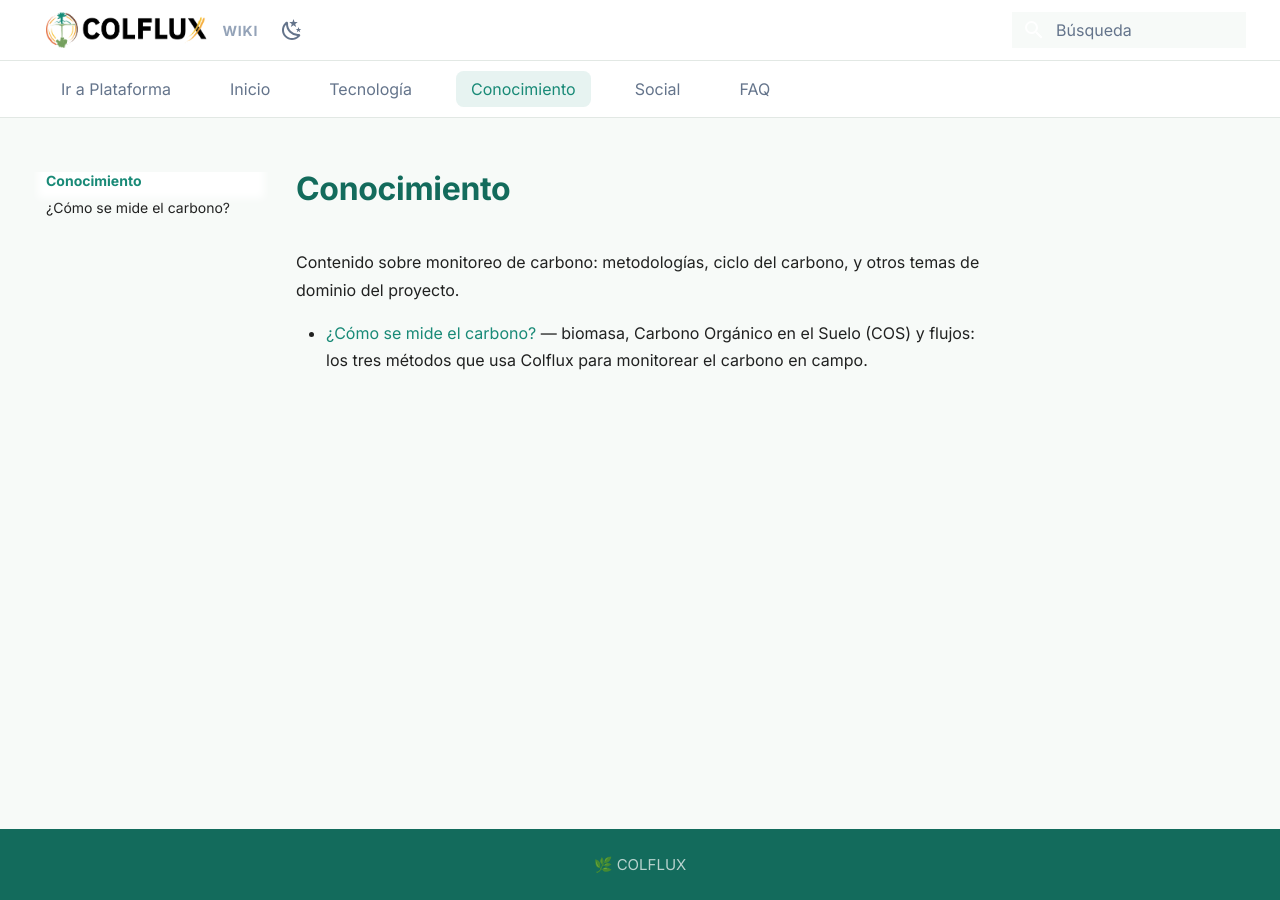
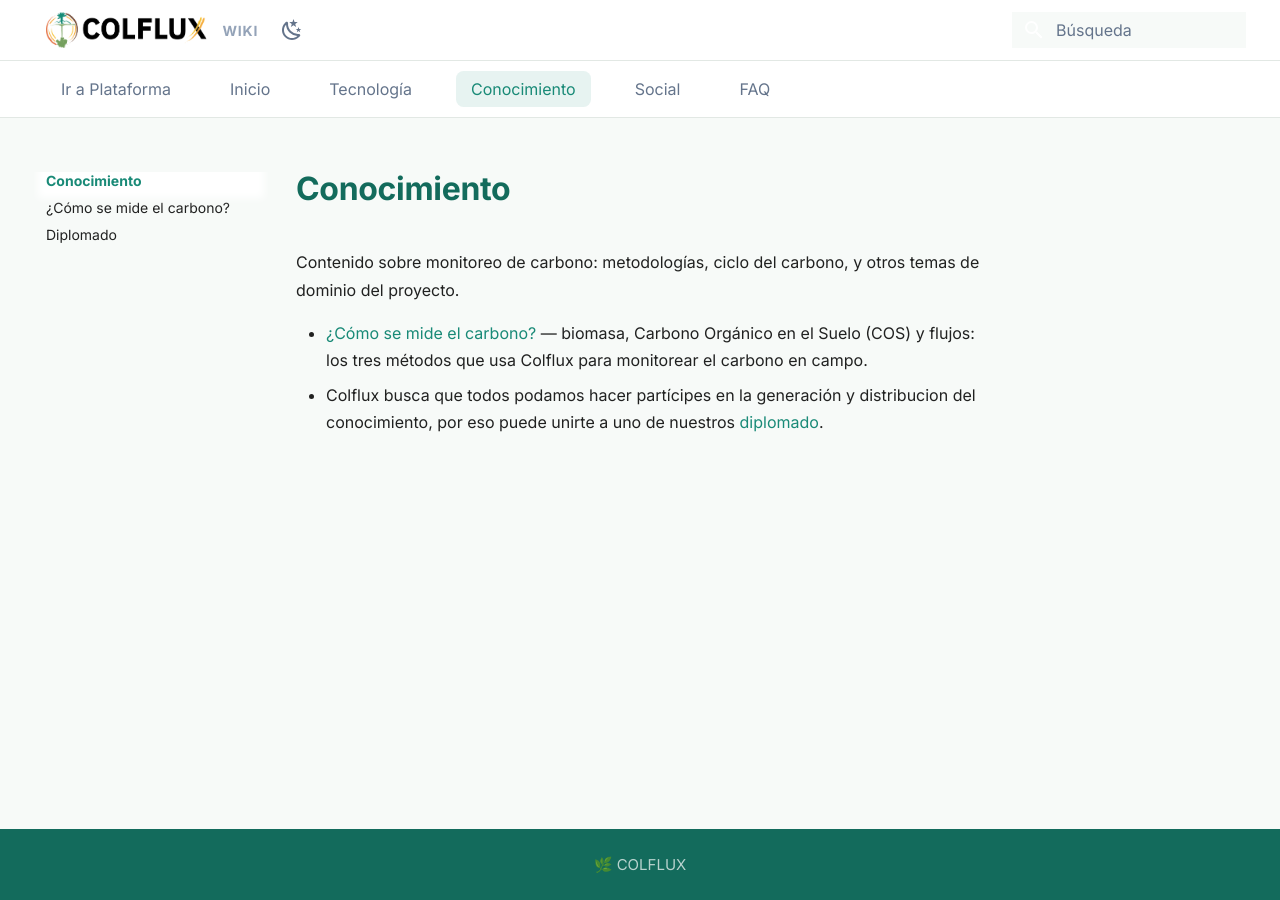
Before and after one commit to colflux/context, an MkDocs documentation site: the page built from docs/conocimiento/index.md, in a window 1280 px wide. Built offline with MkDocs 1.6.1 and Material for MkDocs 9.7.7, drawn with Linux system fonts in a browser that asks for light colours.

Commit message:
Se agregó texto explicativo en conocimiento

```diff
--- a/docs/conocimiento/index.md
+++ b/docs/conocimiento/index.md
@@ -3,3 +3,4 @@
 Contenido sobre monitoreo de carbono: metodologías, ciclo del carbono, y otros temas de dominio del proyecto.
 
 - [¿Cómo se mide el carbono?](como-se-mide-el-carbono.md) — biomasa, Carbono Orgánico en el Suelo (COS) y flujos: los tres métodos que usa Colflux para monitorear el carbono en campo.
+- Colflux busca que todos podamos hacer partícipes en la generación y distribucion del conocimiento, por eso puede unirte a uno de nuestros [diplomado](diplomado.md).
--- a/mkdocs.yml
+++ b/mkdocs.yml
@@ -63,11 +63,11 @@ nav:
   - Conocimiento:
       - conocimiento/index.md
       - conocimiento/como-se-mide-el-carbono.md
+      - Diplomado: social/diplomado.md
   - Social:
       - social/index.md
       - Encuentros: social/encuentros.md
       - Conociendo nuestros territorios: social/territorios.md
-      - Diplomado: social/diplomado.md
       - social/noticias.md
       - social/blog-y-reflexiones.md
   - FAQ: faq/index.md
```
